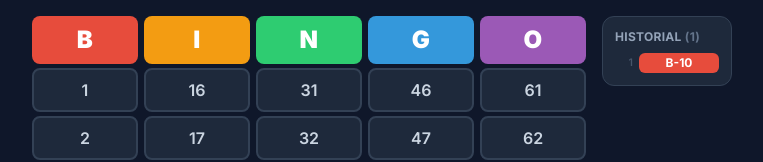
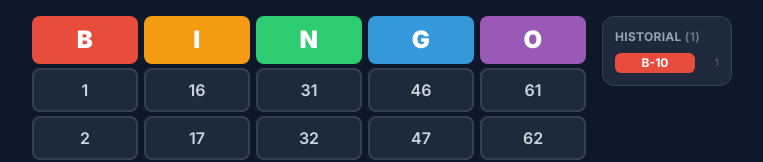
Before and after one commit to gdespirito/bingo, a Vue app: page / in a window 1280 px wide. Both pictures are taken after a click on the button "10". Shown: the part 418-580 px from the top of the page, without its empty margins (258-1021 px from the left). Built offline with nearby package versions, Linux system fonts and the light colour scheme.

Commit message:
feat: claude and history panel change

```diff
--- a/src/components/HistoryPanel.vue
+++ b/src/components/HistoryPanel.vue
@@ -18,13 +18,13 @@ const { getLetterForNumber, getColorForNumber } = useBingoState()
         class="flex items-center gap-1.5"
         :class="idx === 0 && 'animate-[pop-in_0.3s_ease]'"
       >
-        <span class="hidden min-w-[18px] text-right text-[0.65rem] font-semibold text-slate-700 sm:inline">{{ history.length - idx }}</span>
         <span
           class="flex-1 rounded-md px-2 py-0.5 text-center text-xs font-bold text-white"
           :style="{ background: getColorForNumber(num) }"
         >
           {{ getLetterForNumber(num) }}-{{ num }}
         </span>
+        <span class="hidden min-w-[18px] text-right text-[0.65rem] font-semibold text-slate-700 sm:inline">{{ history.length - idx }}</span>
       </div>
     </div>
     <div v-else class="py-3 text-center text-xs text-slate-700">Sin números aún</div>
```
Also changed, not shown: .claude/settings.local.json (added).
